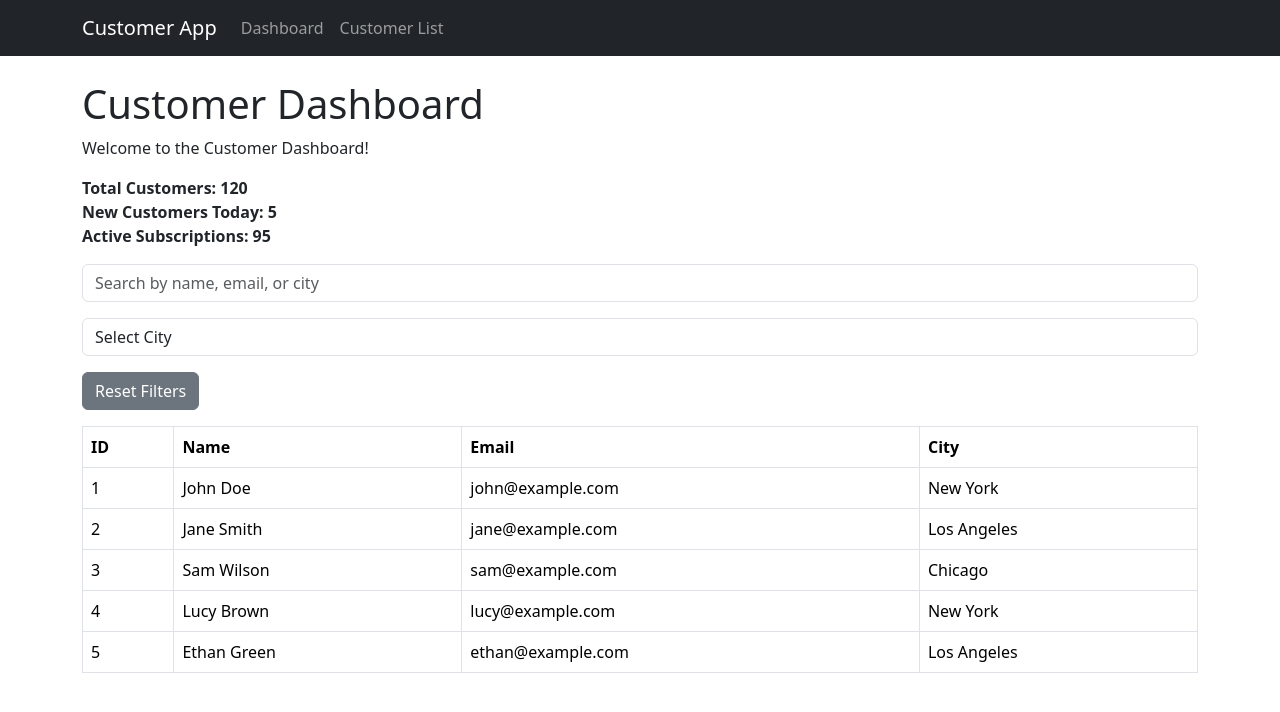
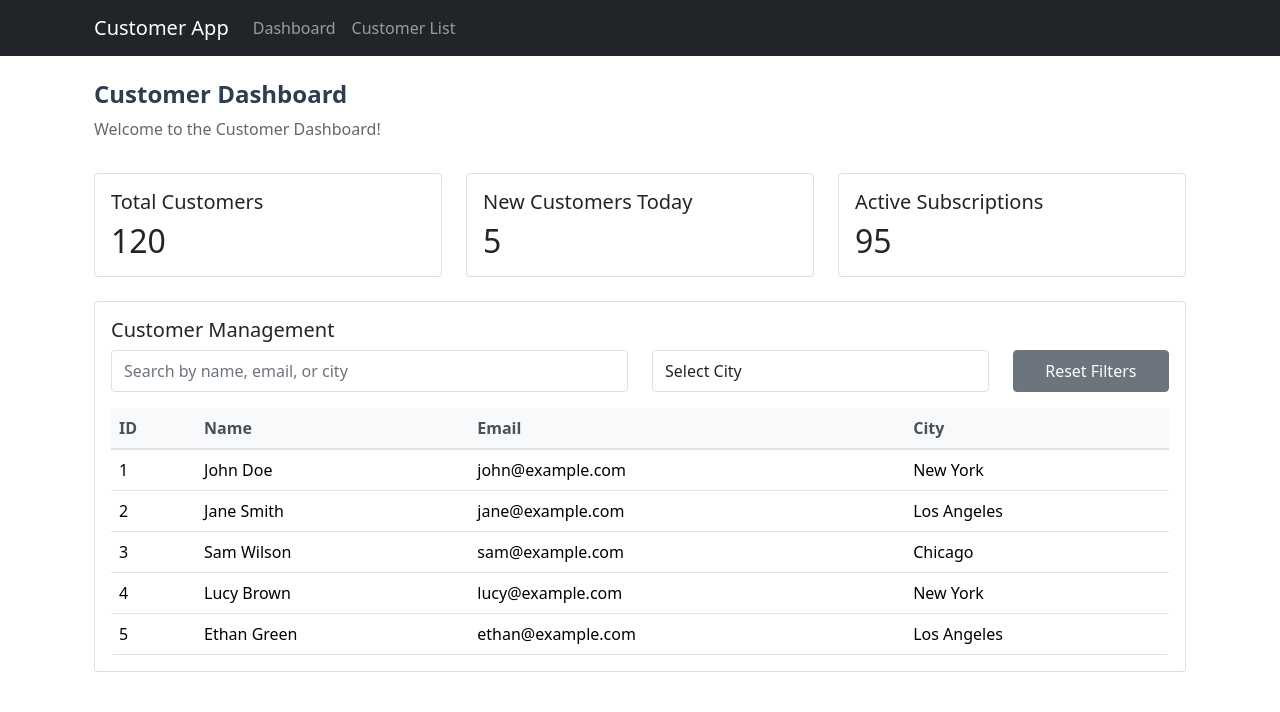
Before and after one commit to zihwoi/customer-dashboard, a website: page index.html in a window 1280 px wide. Drawn offline with nearby package versions, Linux system fonts and the light colour scheme; some packages are replaced by stand-ins of ours; files that its build step writes are made by us from their sources.

Commit message:
change deco of dashboard

```diff
--- a/app/app.module.js
+++ b/app/app.module.js
@@ -1 +1,6 @@
-angular.module('customerApp', ['ngRoute']);
+// app/app.module.js
+angular.module('customerApp', ['ngRoute'])
+    .config(['$compileProvider', function($compileProvider) {
+        // Optional: Enable debug info
+        $compileProvider.debugInfoEnabled(true);
+    }]);
--- a/app/views/dashboard.html
+++ b/app/views/dashboard.html
@@ -1,36 +1,70 @@
+<div class="dashboard-container">
+    <!-- Statistics Overview Section -->
     <div ng-controller="MainController">
-    <h1>Customer Dashboard</h1>
-    <p>{{ message }}</p>
-    <div class="mb-3">
-        <strong>Total Customers: {{ dashboardStats.totalCustomers }}</strong><br>
-        <strong>New Customers Today: {{ dashboardStats.newCustomersToday }}</strong><br>
-        <strong>Active Subscriptions: {{ dashboardStats.activeSubscriptions }}</strong>
+        <h1 class="dashboard-title">Customer Dashboard</h1>
+        <p class="dashboard-subtitle">{{ message }}</p>
+
+        <div class="row mb-4">
+            <div class="col-md-4">
+                <div class="card">
+                    <div class="card-body">
+                        <h5 class="card-title">Total Customers</h5>
+                        <h2 class="card-text">{{ dashboardStats.totalCustomers }}</h2>
+                    </div>
+                </div>
+            </div>
+            <div class="col-md-4">
+                <div class="card">
+                    <div class="card-body">
+                        <h5 class="card-title">New Customers Today</h5>
+                        <h2 class="card-text">{{ dashboardStats.newCustomersToday }}</h2>
+                    </div>
+                </div>
+            </div>
+            <div class="col-md-4">
+                <div class="card">
+                    <div class="card-body">
+                        <h5 class="card-title">Active Subscriptions</h5>
+                        <h2 class="card-text">{{ dashboardStats.activeSubscriptions }}</h2>
+                    </div>
+                </div>
+            </div>
         </div>
     </div>
 
+    <!-- Customer Management Section -->
     <div ng-controller="CustomerController">
+        <div class="card mb-4">
+            <div class="card-body">
+                <h5 class="card-title">Customer Management</h5>
 
-    <!-- Search Bar -->
-    <div class="mb-3">
-        <input type="text" class="form-control" ng-model="searchQuery" placeholder="Search by name, email, or city">
+                <!-- Search and Filters -->
+                <div class="row mb-3">
+                    <div class="col-md-6">
+                        <div class="search-container">
+                            <input type="text"
+                                   class="form-control"
+                                   ng-model="searchQuery"
+                                   placeholder="Search by name, email, or city">
+                        </div>
+                    </div>
+                    <div class="col-md-4">
+                        <select ng-model="selectedCity" class="form-control">
+                            <option value="">Select City</option>
+                            <option ng-repeat="city in ['New York', 'Los Angeles', 'Chicago']"
+                                    value="{{city}}">{{city}}</option>
+                        </select>
+                    </div>
+                    <div class="col-md-2">
+                        <button class="btn btn-secondary w-100"
+                                ng-click="resetFilters()">Reset Filters</button>
+                    </div>
                 </div>
 
-    <!-- Filter by City -->
-    <div class="mb-3">
-        <select ng-model="selectedCity" class="form-control">
-            <option value="">Select City</option>
-            <option ng-repeat="city in ['New York', 'Los Angeles', 'Chicago']" value="{{city}}">{{city}}</option>
-        </select>
-    </div>
-
-    <!-- Reset Filters Button -->
-    <div class="mb-3">
-        <button class="btn btn-secondary" ng-click="resetFilters()">Reset Filters</button>
-    </div>
-
-
-    <table class="table table-bordered">
-        <thead>
+                <!-- Customer Table -->
+                <div class="table-responsive">
+                    <table class="table table-hover">
+                        <thead class="table-light">
                             <tr>
                                 <th>ID</th>
                                 <th>Name</th>
@@ -48,3 +82,7 @@
                         </tbody>
                     </table>
                 </div>
+            </div>
+        </div>
+    </div>
+</div>
--- /dev/null
+++ b/assets/css/dashboard.css
@@ -0,0 +1,94 @@
+/* Add these styles to your dashboard.css */
+
+/* Dashboard Title Styles */
+.dashboard-title {
+    font-size: 24px;
+    font-weight: 600;
+    color: #2c3e50;
+    margin-bottom: 0.5rem;
+}
+
+.dashboard-subtitle {
+    color: #666;
+    margin-bottom: 2rem;
+}
+
+/* Search and Filter Styles */
+.search-container {
+    position: relative;
+}
+
+.search-container input {
+    padding-right: 30px;
+}
+
+/* Table Styles */
+.table-responsive {
+    margin-top: 1rem;
+    border-radius: 4px;
+    overflow: hidden;
+}
+
+.table {
+    margin-bottom: 0;
+}
+
+.table thead th {
+    background-color: #f8f9fa;
+    border-bottom: 2px solid #dee2e6;
+    color: #495057;
+    font-weight: 600;
+}
+
+.table tbody tr:hover {
+    background-color: #f8f9fa;
+}
+
+.table td {
+    vertical-align: middle;
+}
+
+/* Form Control Styles */
+.form-control {
+    border: 1px solid #dce1e4;
+    border-radius: 4px;
+    padding: 0.5rem 0.75rem;
+}
+
+.form-control:focus {
+    border-color: #80bdff;
+    box-shadow: 0 0 0 0.2rem rgba(0,123,255,.25);
+}
+
+/* Button Styles */
+.btn {
+    padding: 0.5rem 1rem;
+    border-radius: 4px;
+    font-weight: 500;
+}
+
+.btn-secondary {
+    background-color: #6c757d;
+    border-color: #6c757d;
+    color: white;
+}
+
+.btn-secondary:hover {
+    background-color: #5a6268;
+    border-color: #545b62;
+}
+
+/* Responsive Adjustments */
+@media (max-width: 768px) {
+    .dashboard-container {
+        padding: 10px;
+    }
+
+    .card {
+        margin-bottom: 15px;
+    }
+
+    .table-responsive {
+        border: 0;
+    }
+}
--- a/index.html
+++ b/index.html
@@ -5,9 +5,11 @@
     <meta charset="UTF-8">
     <meta name="viewport" content="width=device-width, initial-scale=1.0">
     <title>Customer Dashboard</title>
+
     <!-- Bootstrap CSS -->
     <link rel="stylesheet" href="node_modules/bootstrap/dist/css/bootstrap.min.css">
-    <link rel="stylesheet" href="https://cdn.jsdelivr.net/npm/bootstrap-icons@1.11.1/font/bootstrap-icons.css">
+    <link href="https://cdn.jsdelivr.net/npm/bootstrap@5.1.3/dist/css/bootstrap.min.css" rel="stylesheet">
+    <link rel="stylesheet" href="app/assets/css/dashboard.css">
 </head>
 
 <body>
@@ -24,7 +26,8 @@
                         <a class="nav-link" href="#/" ng-class="{ active: isActive('/') }">Dashboard</a>
                     </li>
                     <li class="nav-item">
-                        <a class="nav-link" href="#/customers" ng-class="{ active: isActive('/customers') }">Customer List</a>
+                        <a class="nav-link" href="#/customers" ng-class="{ active: isActive('/customers') }">Customer
+                            List</a>
                     </li>
                 </ul>
             </div>
@@ -44,5 +47,14 @@
     <script src="app/app.routes.js"></script>
     <script src="app/controllers/main.controller.js"></script>
     <script src="app/controllers/customer.controller.js"></script>
+
+
+    <script src="app/components/dashboard/dashboard.component.js"></script>
+    <script src="app/shared/directives/charts/line-chart.directive.js"></script>
+    <script src="app/shared/directives/charts/pie-chart.directive.js"></script>
+
+    <script src="https://ajax.googleapis.com/ajax/libs/angularjs/1.8.2/angular.min.js"></script>
+    <script src="https://cdn.jsdelivr.net/npm/chart.js"></script>
 </body>
+
 </html>
```
Also changed, not shown: app/views/dashboard.component.js (added, +91 -0 lines), app/shared/directives/charts/line-chart.directives.js (added). Lines whose indentation alone changed are shown as unchanged.
